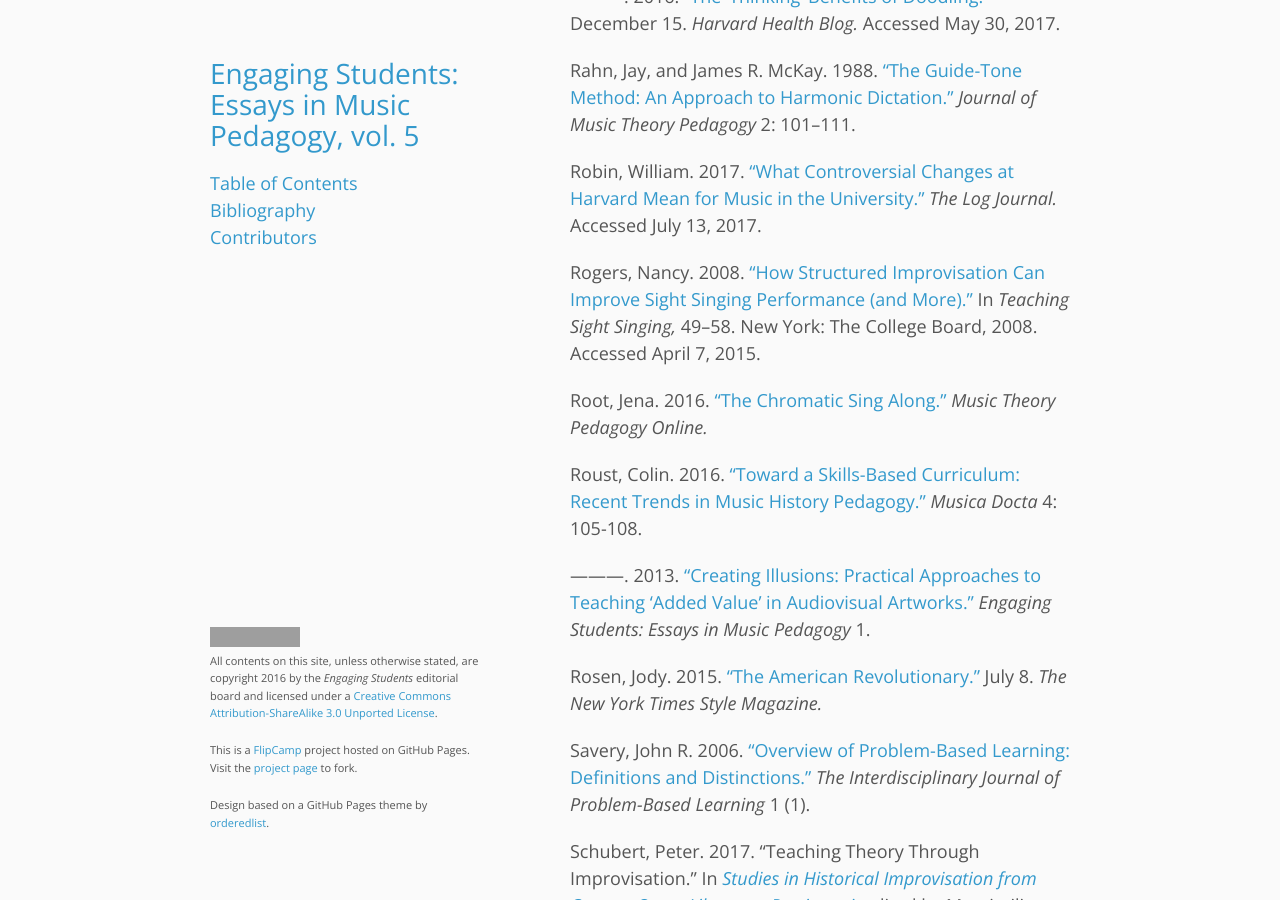
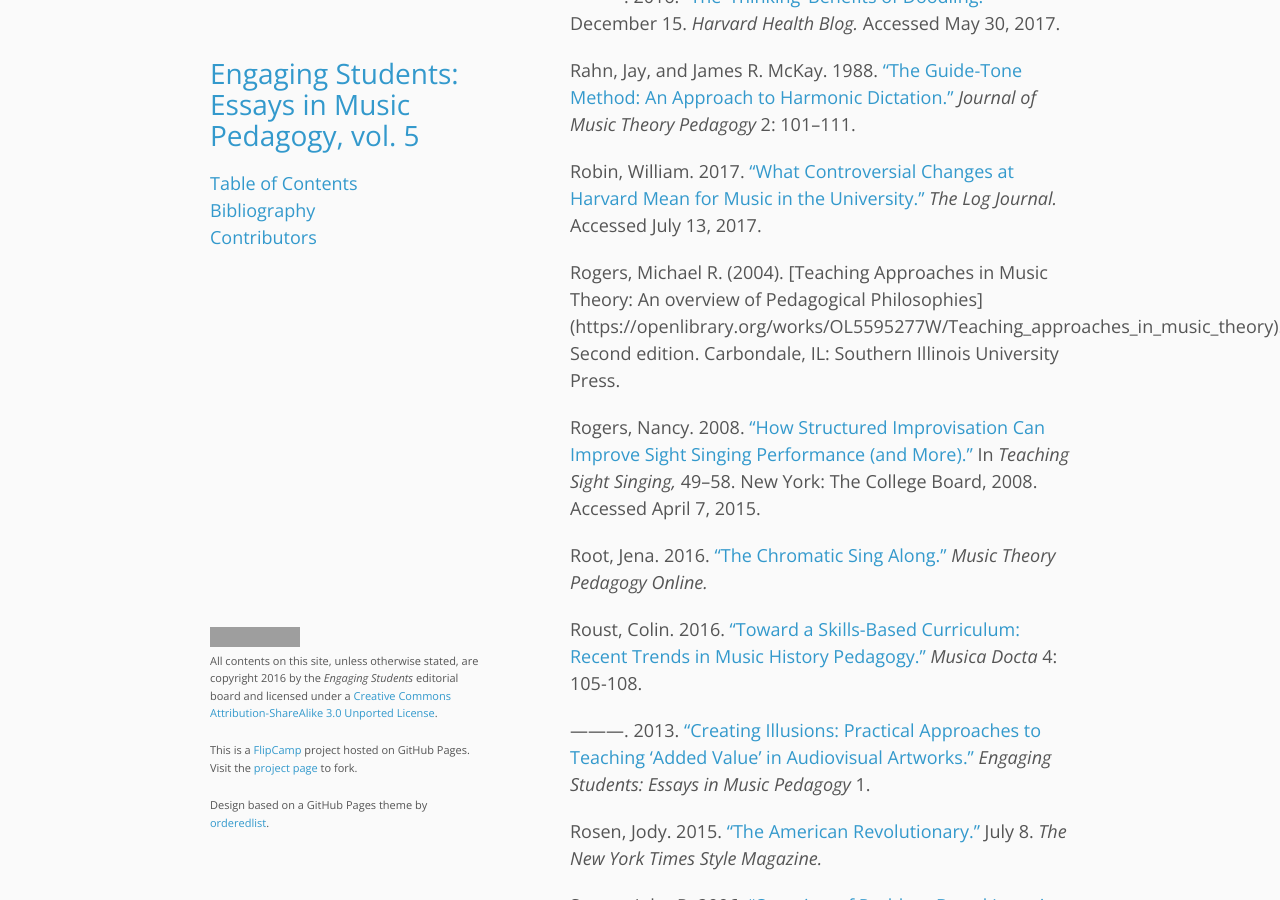
Before and after one commit to flipcamp/engagingstudents5, a Jekyll site: the page built from bibliography.md, in a window 1280 px wide and 900 px high, scrolled down 8138 px. Built offline with Jekyll 4.4.1, drawn with Linux system fonts in a browser that asks for light colours; grey boxes are pictures that could not be loaded.

Commit message:
Update bibliography.md
added Rogers, Michael

```diff
--- a/bibliography.md
+++ b/bibliography.md
@@ -178,6 +178,9 @@ Rahn, Jay, and James R. McKay. 1988. [“The Guide-Tone Method: An Approach to H
 
 Robin, William. 2017. [“What Controversial Changes at Harvard Mean for Music in the University.”](http://thelogjournal.com/2017/04/25/what-controversial-changes-at-harvard-means-for-music-in-the-university/) *The Log Journal.* Accessed July 13, 2017.
 
+Rogers, Michael R. (2004). [Teaching Approaches in Music Theory: An overview of Pedagogical Philosophies]
+(https://openlibrary.org/works/OL5595277W/Teaching_approaches_in_music_theory). Second edition. Carbondale, IL: Southern Illinois University Press.
+
 Rogers, Nancy. 2008. [“How Structured Improvisation Can Improve Sight Singing Performance (and More).”](http://apcentral.collegeboard.com/apc/public/repository/Music_Teaching_Sight_Singing_SF.pdf) In *Teaching Sight Singing,* 49–58. New York: The College Board, 2008. Accessed April 7, 2015.
 
 Root, Jena. 2016. [“The Chromatic Sing Along.”](https://music.appstate.edu/about/jmtp/chromatic-sing-along) *Music Theory Pedagogy Online.*
```
